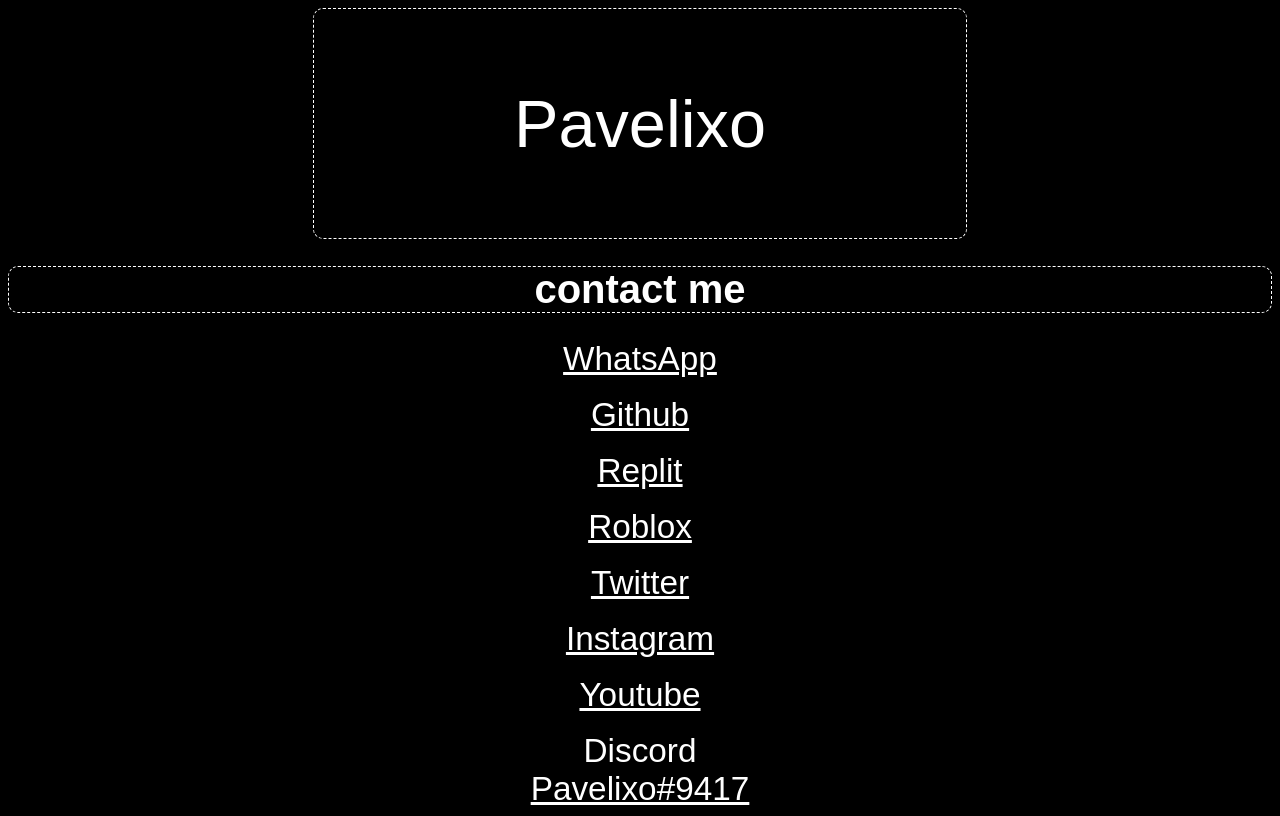
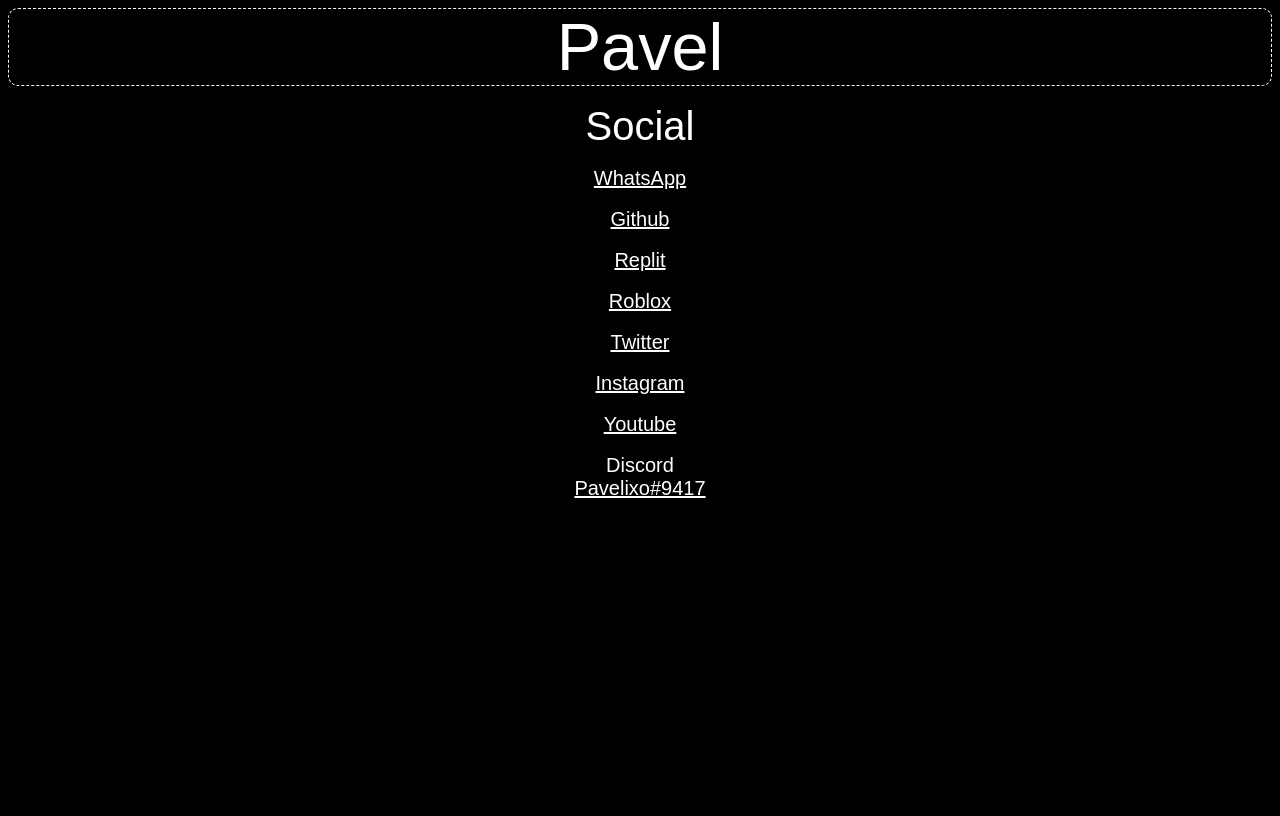
Before and after one commit to Pavelixo/Con, a plain HTML site: page index.html in a window 1280 px wide. Drawn offline with Linux system fonts and the light colour scheme.

Commit message:
Update index.html

```diff
--- a/index.html
+++ b/index.html
@@ -12,26 +12,23 @@
     </style>
 </head>
 <body>
-    <div class="Box"><p>Pavelixo</p></div>
-
-    <style>.Box{
-        margin: auto;
-        width: 50%;
-        border: 1pt solid white;
-        padding: 10px;
-        border-style: dashed;
-        border-radius: 10px;
-        text-align: center;
-        color: white;
-        font-size: 50pt;
-        font-family: Arial;
-    }</style>
-    <h1>contact me</h1>
-    <style>h1{
+    <Div class="meubi">Pavel</Div>
+    <br>
+    <Div class="meubi2">Social</Div>
+    <br>
+    <style>.meubi2{
         font-family: Arial;
         color: white;
         text-align: center;
         font-size: 30pt;
+
+    }</style>
+
+    <style>.meubi{
+        font-family: Arial;
+        color: white;
+        text-align: center;
+        font-size: 50pt;
         border: 1pt solid;
         border-style: dashed;
         border-radius: 10px;
@@ -49,13 +46,13 @@
         text-align:center;display:block;
         font-family: Arial, Helvetica, sans-serif;
         color: white;
-        font-size: 25pt;
+        font-size: 15pt;
     }</style>
     <style>.TextVar{
         text-align:center;display:block;
         font-family: Arial, Helvetica, sans-serif;
         color: white;
-        font-size: 25pt;
+        font-size: 15pt;
         text-decoration: underline;
     }</style>
 
@@ -63,7 +60,7 @@
         text-align:center;display:block;
         font-family: Arial, Helvetica, sans-serif;
         color: white;
-        font-size: 25pt;
+        font-size: 15pt;
     }</style>
 </body>
 </html>
```
